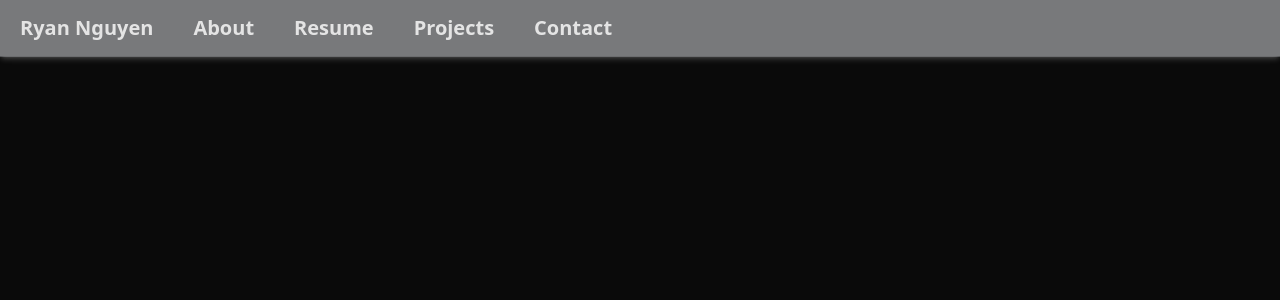
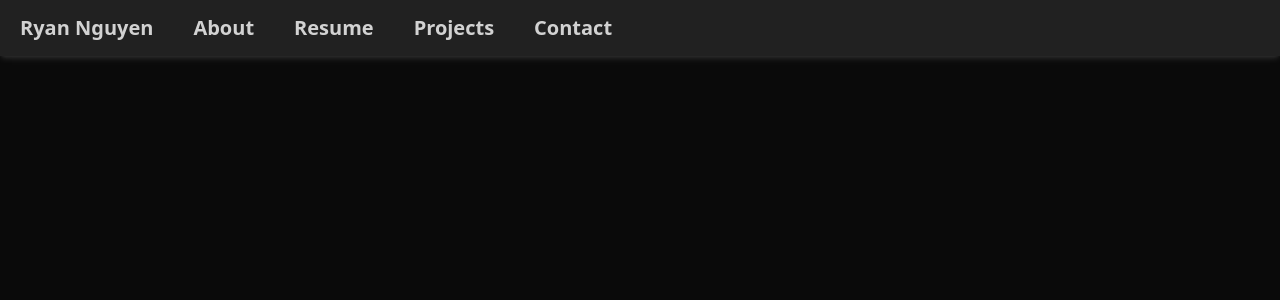
Before and after one commit to rnguyen513/ryanhnguyen.com, a Next.js app: page /components/header in a window 1280 px wide. Shown: the top 300 px of the page. Built offline with nearby package versions, Linux system fonts and the light colour scheme.

Commit message:
change resume 9/2, new linkedin url, change header, change readme

```diff
--- a/src/pages/components/header.tsx
+++ b/src/pages/components/header.tsx
@@ -6,7 +6,7 @@ export function HeaderCell({text, href}:{text: string, href: string}) {
 
 export default function Header() {
     return(
-        <div className={"flex flex-row justify-start items-center bg-gray-200/50 ring-1 ring-gray-300/30 shadow-lg shadow-white/20 justify-start h-14 pl-5 shadow-md"}>
+        <div className={"flex flex-row justify-start items-center bg-gray-200/10 ring-0 ring-gray-300/5 shadow-lg shadow-white/10 justify-start h-14 pl-5 shadow-md"}>
             <HeaderCell href="/" text="Ryan Nguyen"></HeaderCell>
             <HeaderCell href="about" text="About"></HeaderCell>
             <HeaderCell href="resume" text="Resume"></HeaderCell>
--- a/src/pages/contact.tsx
+++ b/src/pages/contact.tsx
@@ -14,7 +14,7 @@ export default function Contact() {
             <Background></Background>
             <div className={"flex flex-col flex-grow justify-center items-center"}>
                 <div className={"flex flex-col items-center"}>
-                    <MediaTitle text="LinkedIn" href="https://www.linkedin.com/in/ryan-nguyen-82b387284/"></MediaTitle>
+                    <MediaTitle text="LinkedIn" href="https://www.linkedin.com/in/rnguyen2/"></MediaTitle>
                     <MediaTitle text="Email" href="mailto:rnguyen3372@gmail.com"></MediaTitle>
                 </div>
             </div>
--- a/src/pages/index.tsx
+++ b/src/pages/index.tsx
@@ -13,7 +13,7 @@ export default function Home() {
           <p className={"font-bold text-8xl text-white drop-shadow-2xl dark:text-white-200"}>Explore<br></br>Ryan<br></br>Nguyen &rarr;</p>
           <p className={"absolute invisible group-hover:visible font-bold text-8xl ml-1 mt-1 text-white/50"}>Explore<br></br>Ryan<br></br>Nguyen &rarr;</p>
         </a>
-        <a href="https://www.linkedin.com/in/ryan-nguyen-82b387284/" target="_blank" className={"group flex flex-row justify-center bg-gray-100/10 sm:mx-auto sm:max-w-fit md:min-h-fit sm:rounded-lg ring-1 ring-gray-300/10 shadow-lg shadow-white/20 p-5 pb-7 hover:bg-gray-100/5 hover:ring-gray-300/5 mt-5"}>
+        <a href="https://www.linkedin.com/in/rnguyen2/" target="_blank" className={"group flex flex-row justify-center bg-gray-100/10 sm:mx-auto sm:max-w-fit md:min-h-fit sm:rounded-lg ring-1 ring-gray-300/10 shadow-lg shadow-white/20 p-5 pb-7 hover:bg-gray-100/5 hover:ring-gray-300/5 mt-5"}>
           <p className={"font-bold text-2xl text-white drop-shadow-lg"}>Ryan&apos;s <code className={"group-hover:text-blue-400"}>LinkedIn</code> &#8599;</p>
         </a>
         <a href="https://github.com/rnguyen513/resume" target="_blank" className={"group flex flex-row justify-center bg-gray-100/10 sm:mx-auto sm:max-w-fit md:min-h-fit sm:rounded-lg ring-1 ring-gray-300/10 shadow-lg shadow-white/20 p-5 pb-7 hover:bg-gray-100/5 hover:ring-gray-300/5 mt-5"}>
--- a/src/pages/resume.tsx
+++ b/src/pages/resume.tsx
@@ -7,7 +7,7 @@ export default function Resume() {
             <Header></Header>
             <Background></Background>
             <div className={"w-100 flex flex-row justify-center"}>
-                <object data="resumev2.pdf" type="application/pdf" width="95%" height="850px" className={"mt-5 ring-2 ring-gray-300/30 rounded-2xl shadow-lg shadow-white/20"}>
+                <object data="RyanNguyenResume9_2.pdf" type="application/pdf" width="95%" height="850px" className={"mt-5 ring-2 ring-gray-300/30 rounded-2xl shadow-lg shadow-white/20"}>
                     <p className={"font-2xl text-white font-bold"}>Unable to preview resume. <a href="https://www.github.com">View here </a>instead.</p>
                 </object>
             </div>
```
Also changed, not shown: 2 other files (tests, documents, lock files or other folders).
